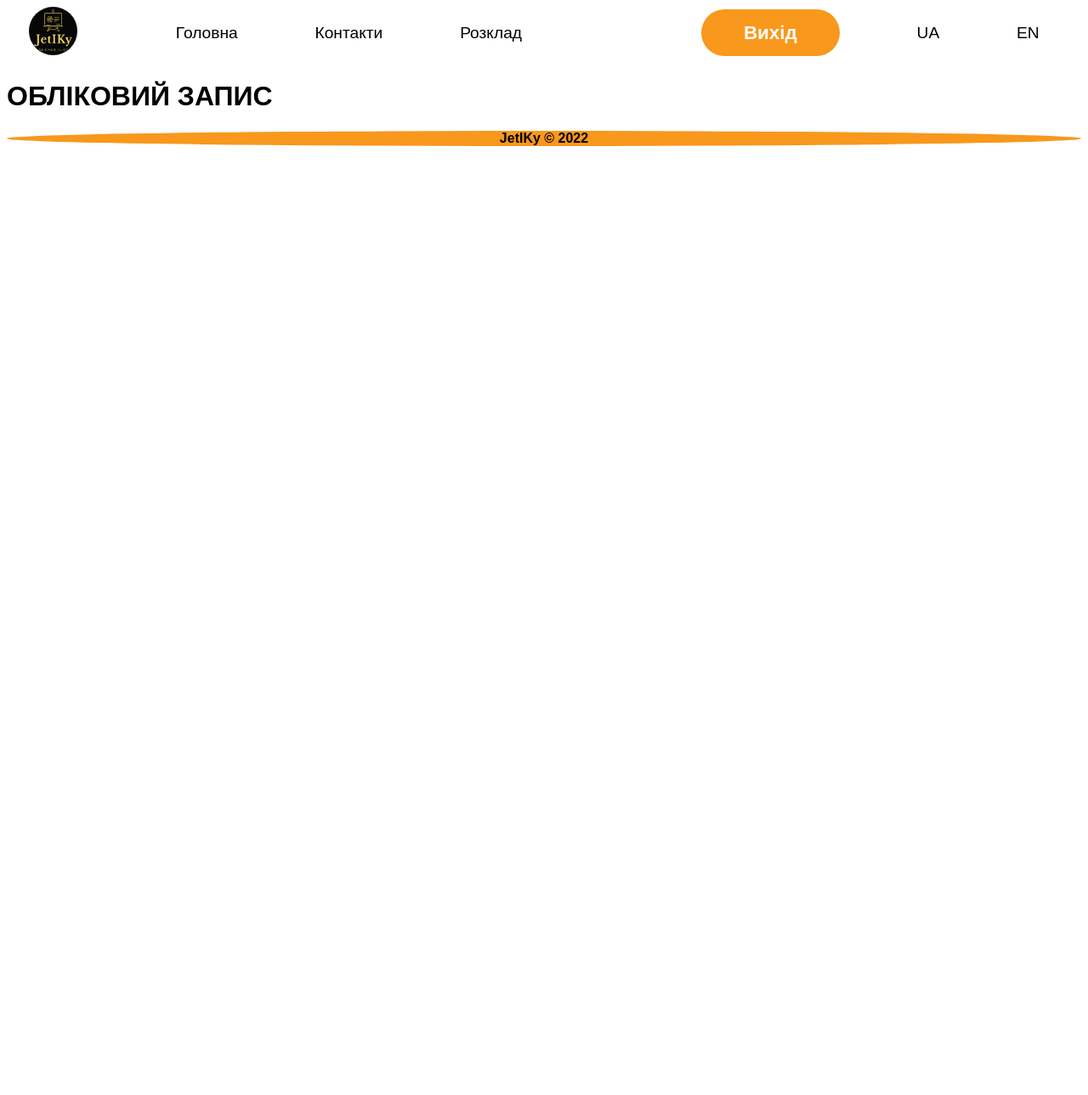
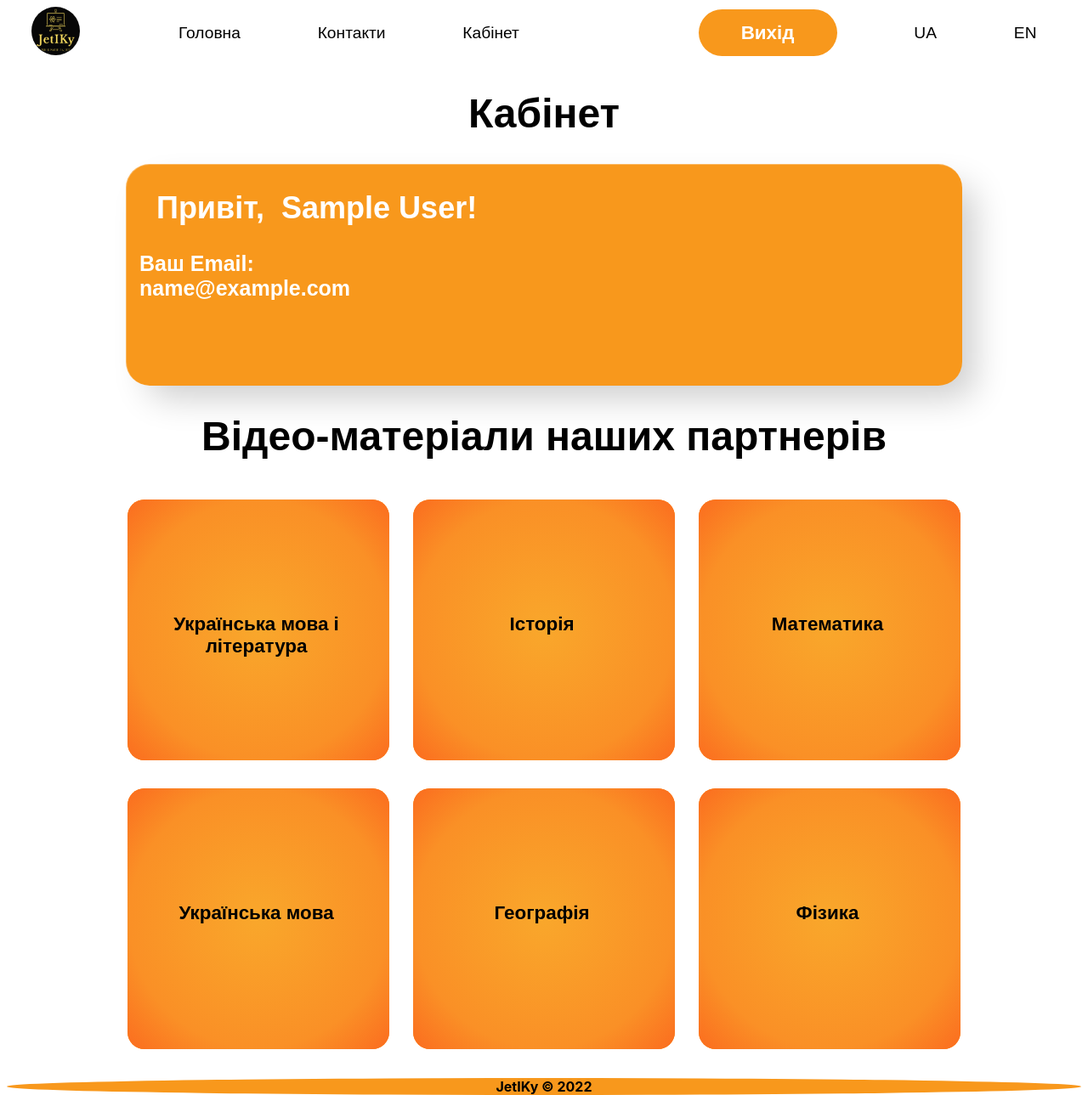
Before and after one commit to romanbffff/-, a PHP site: page /php/Authorization/cab.php in a window 1280 px wide. Shown: the whole page at 85% size. Before the commit the page ends 172 px from the top, so only its background shows below. Run offline with PHP 8.4, Linux system fonts and the light colour scheme; the visitor is signed in with stand-in values (Sample User, id 1); a stand-in replaces the project's code that opens the database connection; some libraries are stand-ins or nearby versions.

Commit message:
final PC version

```diff
--- /dev/null
+++ b/css/style for account/cab.css
@@ -0,0 +1,56 @@
+h1 {
+    font-size: 3em;
+    text-align: center;
+}
+.hi-messange {
+    display: flex;
+    flex-direction: row;
+}
+.email-info {
+    display: flex;
+    flex-direction: row;
+    font-size: 25px;
+}
+section h2 {
+    margin-left: 20px;
+    text-align: left;
+    color: white;
+    font-size: 1.8em;
+    font-weight: bold;
+
+}
+.account-info{
+    padding: 0 15px;
+    background-color: #F8981C;
+    position: relative;
+    border-radius: 28px;
+    height: auto;
+    padding-bottom: 100px;
+    color: white;
+    font-weight: bold;
+    margin: 0 140px 0 140px;
+}
+section{
+    text-align: center;
+    display: block;
+	font-size: 20px;
+    border-left: 1px solid rgba(255, 255, 255, 0.3);
+    border-top: 1px solid rgba(255, 255, 255, 0.3);
+    backdrop-filter: blur(10px);
+    box-shadow: 20px 20px 40px -6px rgb(0 0 0 / 20%);
+    background: rgba(255, 255, 255, 0.3);
+}
+.parnt-info {
+    text-align: center;
+}
+.photo {
+	position: relative;
+}
+
+.photo span{
+	position: absolute;
+    text-align: center;
+	font-weight: bold;
+	font-size: 1.4em;
+    margin-top: 129px;
+}
--- a/css/style for account/styles.css
+++ b/css/style for account/styles.css
@@ -210,6 +210,9 @@ input[type="text"]{
 
 }
  /* FOOTERS */
+ footer{
+     font-family: -apple-system,BlinkMacSystemFont,"Segoe UI",Roboto,"Helvetica Neue",Arial,"Noto Sans",sans-serif,"Apple Color Emoji","Segoe UI Emoji","Segoe UI Symbol","Noto Color Emoji";
+ }
 .f-auth {
     margin-top: 9.8%;
 }
--- a/js/lang/translator-app.js
+++ b/js/lang/translator-app.js
@@ -43,6 +43,9 @@ var arrLang = {
       'answer' : "Вам залюбки відповість",
       'andress' : "Адреса: вулиця Келецька, 98,",
       'city-vn' : "Вінниця, Вінницька область,21000",
+      'partners-video' : "Відео-матеріали наших партнерів",
+      'hello' : "Привіт,",
+      'y-email' : "Ваш Email:",
 	},
 	'en' : {
       'unit' : "JetIKy - We are better than Jet!",
@@ -89,6 +92,9 @@ var arrLang = {
       'andress' : "Address: 98 Keletska Street,",
       'tech-adm' : "Tech. moderator JetIKy",
       'city-vn' : "Vinnytsia, Vinnytsia region, 21000",
+      'partners-video' : "Video materials of our partners",
+      'hello' : "Hello,",
+      'y-email' : "Your Email:",
 	}
 }
 
--- a/php/Authorization/cab.php
+++ b/php/Authorization/cab.php
@@ -1,12 +1,73 @@
 <?php
+    session_start();
     require_once("header.php");
+    include "dbConnection.php";
 ?>
 <!DOCTYPE html>
 <html>
 <head>
     <title class="lang" key="persn-acc">JetIKy - Особистий кабінет</title>
     <meta charset="utf-8">
+    <link rel="stylesheet" type="text/css" href="/css/style for account/cab.css">
 </head>
+<body>
+<?php
+ if(!isset($_SESSION['email']) && !isset($_SESSION['password'])){
+
+            ?>
+			<h1>Ви не авторизувались!</h1>
+            <?php
+                }else{
+
+            ?>
+
+    <h1 class="lang" key="cab">Кабінет</h1>
+    <section class="account-info">
+      <div class="hi-messange">
+           <h2 class="lang" color="black" key="hello">Привіт, </h2><h2><?php echo $_SESSION['first_name']; ?>!</h2>
+      </div>
+      <div>
+        <span class="email-info lang" key="y-email">Ваш Email:</span><span class="email-info"><?php echo $_SESSION['email']; ?></span>
+      </div>
+<!--
+      <div>
+        <form action="changePassword.php" method="POST">
+	        <input name="old_password">
+	        <input name="new_password">
+	        <input type="submit" name="submit">
+        </form>
+      </div> -->
+    </section>
+    <h1 class="parnt-info lang" text-align="center" key="partners-video">Відео-матеріали наших партнерів</h1>
+    <div class="gallery">
+		       <div class="line1">
+		       	<div class="photo">
+			     <a href="https://www.youtube.com/watch?v=Kqi3S61CIWI&list=PLH1iFGL1sy5gyqE6SJb646b4hKb_D1RPJ" target="_blank"><img src="/pictures/white.png" alt="white pictures" title="Українська література"></a><span class="lang" key="ukrlangandlitr">Українська мова і <br>література</span>
+			     </div>
+			     <div class="photo">
+			<a href="https://www.youtube.com/watch?v=qegIXq9ppq8&list=PLH1iFGL1sy5gHKvIZOJNkAk-GzjJ5xFGU" target="_blank"><img src="/pictures/white.png" alt="white pictures" title="Українська мова"></a><span class="lang" key="ukrlang">Українська мова</span>
+		</div>
+		       </div>
+		<div class="line2">
+			<div class="photo">
+			<a href="https://www.youtube.com/watch?v=Dq79WEhXdgk&list=PLH1iFGL1sy5jrmyBo3RgiGjcTRGgbDdG_" target="_blank"><img src="/pictures/white.png" alt="white pictures" title="Історія"></a><span class="lang" key="history">Історія</span>
+			</div>
+			<div class="photo">
+			<a href="https://www.youtube.com/watch?v=927ixVpw1w8&list=PLH1iFGL1sy5iGiHSNtwdOKnbeyPlQZsG_" target="_blank"><img src="/pictures/white.png" alt="white pictures" title="Географія"></a><span class="lang" key="geography">Географія</span>
+			</div>
+		</div>
+		<div class="line3">
+			<div class="photo">
+			<a href="https://www.youtube.com/watch?v=tWy5fdKiKHU&list=PLH1iFGL1sy5gZNoYzd8hts5vIbvGe0S-1" target="_blank"><img src="/pictures/white.png" alt="white pictures" title="Математика"></a><span class="lang" key="math">Математика</span>
+			</div>
+			<div class="photo">
+			<a href="https://iq.vntu.edu.ua/method/by2.php?card_id=41975" target="_blank"><img src="/pictures/white.png" alt="white pictures" title="Фізика"></a><span class="lang" key="physics">Фізика</span>
+			</div>
+		</div>
+     </div>
+</body>
 </html>
-    <h1>ОБЛІКОВИЙ ЗАПИС</h1>
+            <?php
+                }
+            ?>
 <footer class="footer"><p>JetIKy &copy; 2022</p></footer>
--- a/php/Authorization/header.php
+++ b/php/Authorization/header.php
@@ -90,7 +90,7 @@
                 }else{
                     //Якщо користувач авторизований, то виводимо посилання Вихід
             ?>
-                    <li><a href="#" class="lang" key="shedule">Розклад</a></li>
+                    <li><a href="#" class="lang" key="cab">Кабінет</a></li>
                     <li class="login"><a href="/php/Authorization/logout.php" class="login lang" key="logout">Вихід</a></li>
             <?php
                 }
```
Also changed, not shown: index.php (+5 -5 lines), php/Authorization/auth.php (+7 -1 lines), php/Authorization/changePassword.php (added, +26 -0 lines), pictures/1213123.webp (added), pictures/white.png (added).
